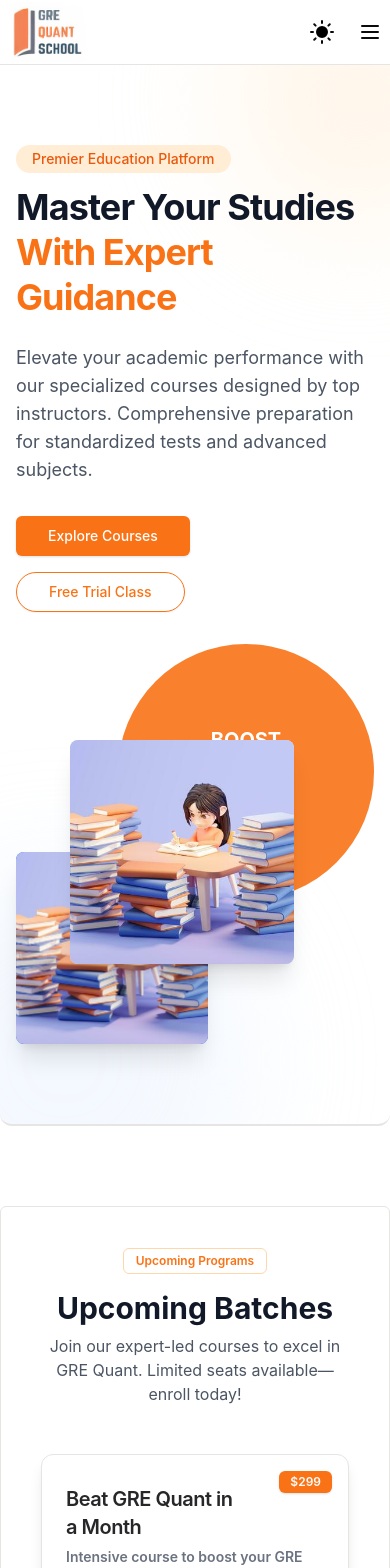
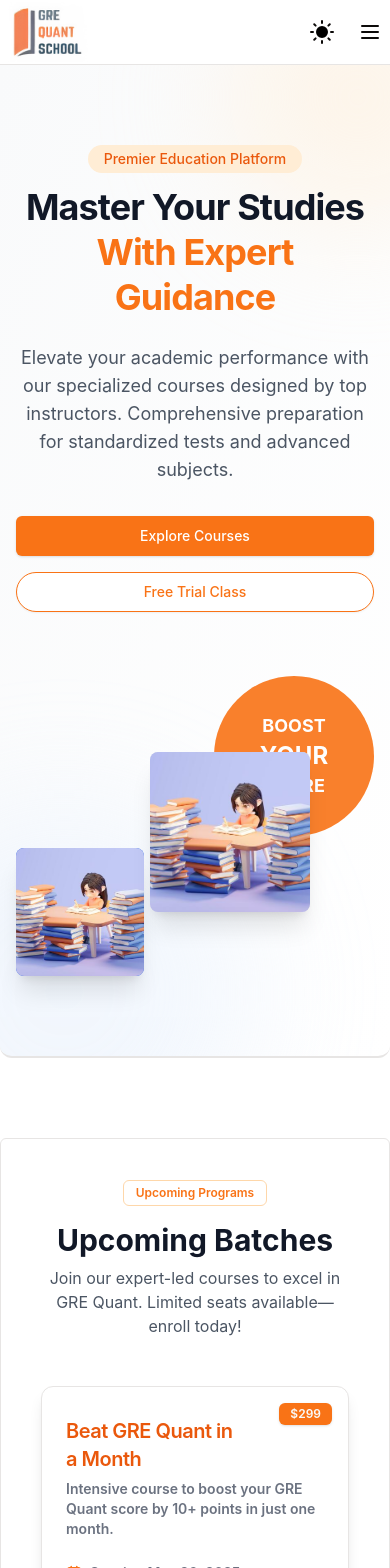
Before and after one commit to Mthe001/gre_quant, a Next.js app: page / in a window 390 px wide. Shown: the top 1568 px of the page. Built offline with nearby package versions, Linux system fonts and the light colour scheme.

Commit message:
fix:upcoming_batch&hero section

```diff
--- a/src/components/home/hero/HeroSection.tsx
+++ b/src/components/home/hero/HeroSection.tsx
@@ -10,13 +10,13 @@ const slideIn = {
   visible: {
     opacity: 1,
     x: 0,
-    transition: { duration: 0.8, ease: "easeOut", delay: 4 },
+    transition: { duration: 0.8, ease: "easeOut", delay: 0.4 },
   },
 };
 
 const staggerContainer = {
   hidden: { opacity: 0 },
-  visible: { opacity: 1, transition: { staggerChildren: 0.2, delay: 4 } },
+  visible: { opacity: 1, transition: { staggerChildren: 0.2, delay: 0.4 } },
 };
 
 const fadeIn = {
@@ -26,7 +26,7 @@ const fadeIn = {
 
 export default function HeroSection() {
   return (
-    <section className="relative overflow-hidden bg-gradient-to-br  py-20 border-b-2 rounded-b-xl">
+    <section className="relative overflow-hidden bg-gradient-to-br from-gray-50 to-white py-20 border-b-2 rounded-b-xl dark:from-gray-900 dark:to-gray-800">
       <div className="absolute -top-24 -right-24 h-64 w-64 rounded-full bg-orange-100 opacity-50 blur-3xl dark:bg-orange-900"></div>
       <div className="absolute -bottom-32 -left-32 h-96 w-96 rounded-full bg-blue-100 opacity-30 blur-3xl dark:bg-blue-900"></div>
 
@@ -37,7 +37,10 @@ export default function HeroSection() {
           variants={staggerContainer}
           className="flex flex-col items-center justify-between gap-8 lg:flex-row"
         >
-          <motion.div variants={slideIn} className="max-w-2xl">
+          <motion.div
+            variants={slideIn}
+            className="max-w-2xl text-center lg:text-left"
+          >
             <motion.span
               variants={fadeIn}
               className="mb-3 inline-block rounded-full bg-orange-100 px-4 py-1 text-sm font-medium text-orange-600 dark:bg-orange-900/30 dark:text-orange-400"
@@ -59,16 +62,16 @@ export default function HeroSection() {
               designed by top instructors. Comprehensive preparation for
               standardized tests and advanced subjects.
             </motion.p>
-            <motion.div variants={fadeIn} className="flex flex-wrap gap-4">
+            <motion.div
+              variants={fadeIn}
+              className="flex flex-col sm:flex-row gap-4"
+            >
               <Button
                 size="lg"
                 className="bg-orange-500 text-white hover:bg-orange-600 dark:bg-orange-600 dark:hover:bg-orange-700"
               >
                 Explore Courses
               </Button>
-
-
-
               <Button
                 size="lg"
                 variant="outline"
@@ -80,30 +83,32 @@ export default function HeroSection() {
           </motion.div>
           <motion.div
             variants={slideIn}
-            className="relative h-[400px] w-full max-w-md lg:h-[500px]"
+            className="relative w-full max-w-md mt-8 lg:mt-0 lg:w-1/2 h-auto min-h-[300px] sm:min-h-[400px] lg:min-h-[500px]"
           >
-            <div className="absolute right-0 top-0 h-64 w-64 rounded-full bg-orange-500 opacity-90">
+            <div className="absolute right-0 top-0 h-40 sm:h-48 md:h-56 lg:h-64 w-40 sm:w-48 md:w-56 lg:w-64 rounded-full bg-orange-500 opacity-90">
               <div className="absolute inset-0 flex items-center justify-center text-center text-white">
                 <div>
-                  <p className="text-xl font-bold">BOOST</p>
-                  <p className="text-3xl font-bold">YOUR</p>
-                  <p className="text-xl font-bold">SCORE</p>
+                  <p className="text-lg sm:text-xl font-bold">BOOST</p>
+                  <p className="text-2xl sm:text-3xl font-bold">YOUR</p>
+                  <p className="text-lg sm:text-xl font-bold">SCORE</p>
                 </div>
               </div>
             </div>
-            <div className="absolute bottom-0 left-0 h-48 w-48 overflow-hidden rounded-lg bg-blue-600 shadow-xl">
+            <div className="absolute bottom-0 left-0 h-32 sm:h-40 md:h-48 lg:h-56 w-32 sm:w-40 md:w-48 lg:w-56 overflow-hidden rounded-lg bg-blue-600 shadow-xl">
               <Image
                 src="/images/photo.png"
                 alt="Student studying"
                 fill
+                sizes="(max-width: 640px) 100vw, (max-width: 1024px) 50vw, 33vw"
                 className="object-cover"
               />
             </div>
-            <div className="absolute bottom-20 right-20 h-56 w-56 overflow-hidden rounded-lg bg-gray-200 shadow-xl dark:bg-gray-700">
+            <div className="absolute bottom-16 sm:bottom-20 md:bottom-24 lg:bottom-28 right-16 sm:right-20 md:right-24 lg:right-28 h-40 sm:h-48 md:h-52 lg:h-56 w-40 sm:w-48 md:w-52 lg:w-56 overflow-hidden rounded-lg bg-gray-200 shadow-xl dark:bg-gray-700">
               <Image
                 src="/images/photo.png"
                 alt="Instructor teaching"
                 fill
+                sizes="(max-width: 640px) 100vw, (max-width: 1024px) 50vw, 33vw"
                 className="object-cover"
               />
             </div>
--- a/src/components/home/upcomingbatch/UpcomngBatch.tsx
+++ b/src/components/home/upcomingbatch/UpcomngBatch.tsx
@@ -105,7 +105,7 @@ const UpcomingBatch = () => {
               className="relative"
               whileHover={{ scale: 1.02, transition: { duration: 0.3 } }}
             >
-              <Card className="h-full border dark:border-orange-800 text-zinc-800 shadow-lg hover:shadow-xl transition-shadow duration-300">
+              <Card className="h-full border dark:border-orange-800 text-orange-600 shadow-lg hover:shadow-xl transition-shadow duration-300">
                 {index === 0 && batch.thumbnail && (
                   <div className="relative h-auto">
                     <Image
```
